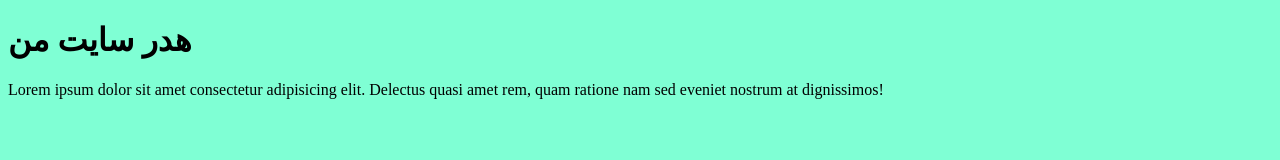
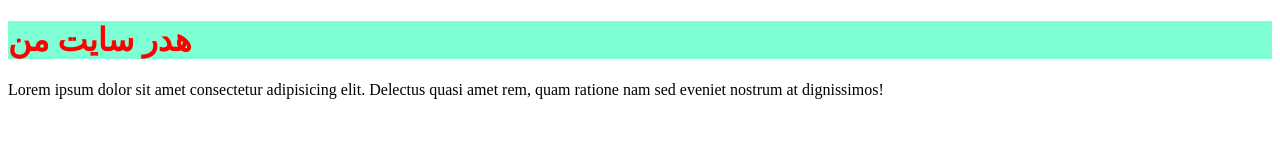
Before and after one commit to makin911/shop, a plain HTML site: page index.html in a window 1280 px wide. Drawn offline with Linux system fonts and the light colour scheme.

Commit message:
text color

```diff
--- a/index.html
+++ b/index.html
@@ -5,8 +5,9 @@
   <meta name="viewport" content="width=device-width, initial-scale=1.0">
   <title>Document</title>
   <style>
-    body{
+    body header{
       background-color: aquamarine;
+      color: red;
     }
   </style>
 </head>
```
Also changed, not shown: 1 other file.
